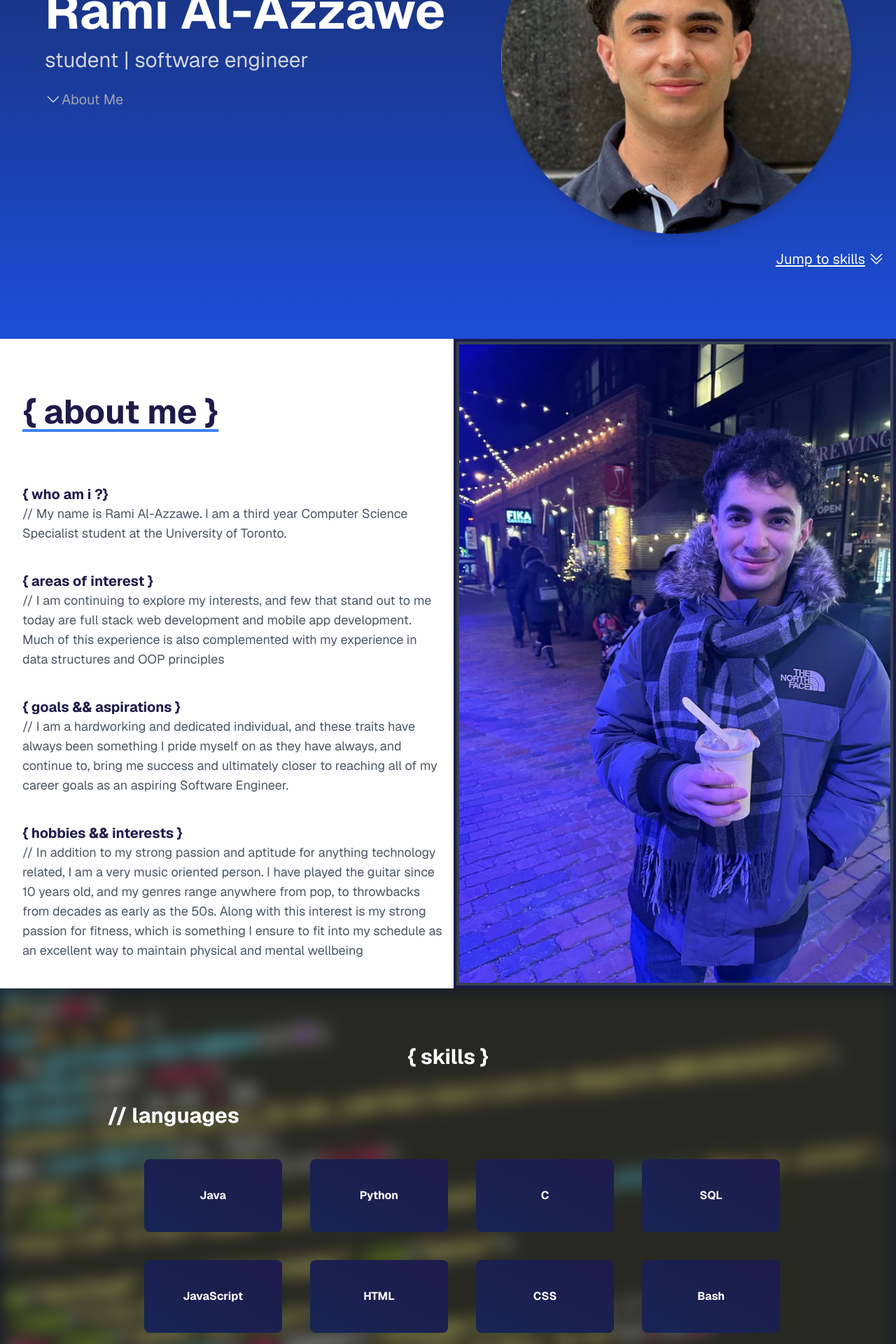
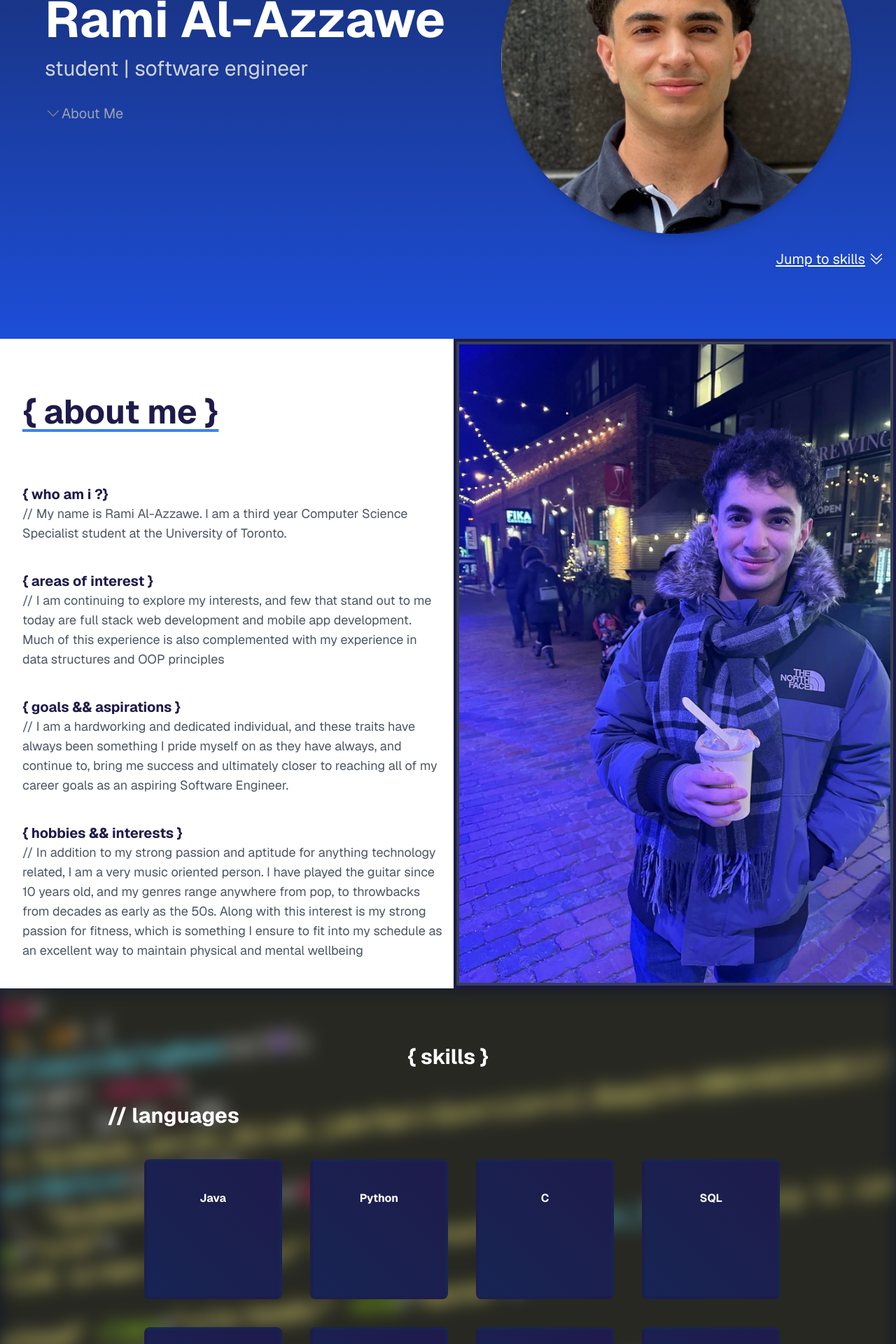
Before and after one commit to razzawe/personalsite, a Next.js app: page / in a window 1280 px wide. Shown: the part 380-2300 px from the top of the page at 70% size. Built offline with nearby package versions, Linux system fonts and the light colour scheme.

Commit message:
feat: finished index page

```diff
--- a/components/NavBar.tsx
+++ b/components/NavBar.tsx
@@ -13,8 +13,8 @@ const Navbar = () => {
           <div className="hidden md:block">
             <div className="ml-10 flex items-baseline space-x-4">
               <Link href="/" className="text-gray-300 hover:text-white px-3 py-2 rounded-md text-sm font-medium">{" / home "}</Link>
+              <Link href="/projects" className="text-gray-300 hover:text-white px-3 py-2 rounded-md text-sm font-medium">{" / projects "}</Link>
               <Link href="/blogs" className="text-gray-300 hover:text-white px-3 py-2 rounded-md text-sm font-medium">{" / blogs "}</Link>
-              <Link href="/projects" className="text-gray-300 hover:text-white px-3 py-2 rounded-md text-sm font-medium">{" / projects "}</Link>
             </div>
           </div>
         </div>
--- a/pages/blogs.tsx
+++ b/pages/blogs.tsx
@@ -1,12 +1,22 @@
 import React from "react";
-import Navbar from "../components/NavBar";
+import NavBar from "../components/NavBar";
+import Head from "next/head";
 export default function Home() {
     return (
+        <div className="min-h-screen bg-gray-900">
+        <Head>
+          <title>Rami Al-Azzawe</title>
+          <meta name="description" content="Personal portfolio of Your Name" />
+          <link rel="icon" href="/favicon.ico" />
+        </Head>
+
+        <NavBar/>
         <section
         id="about"
         className="min-h-screen flex items-center justify-center bg-gradient-to-b from-blue-950 to-blue-700 px-[5vw] py-[5vh]"
       >
         <h1 className="text-center items-center justify-center text-white text-bold text-xl">Coming Soon!</h1>
         </section>
+        </div>
     )
 }
--- a/pages/index.tsx
+++ b/pages/index.tsx
@@ -5,18 +5,25 @@ import Link from "next/link";
 import Navbar from "../components/NavBar";
 import { Reveal } from "../components/Reveal";
 import { RevealLTR } from "../components/RevealLTR";
-import React from "react";
+import React, { useState } from "react";
 
 export default function Home() {
+  const [usageVisible, setUsageVisible] = useState(false)
+
+  const toggleUsageVisible = () => {
+    setUsageVisible(!usageVisible)
+  }
+
+
   const languages = [
-    "Java",
-    "Python",
-    "C",
-    "SQL",
-    "JavaScript",
-    "HTML",
-    "CSS",
-    "Bash",
+    {"id": 0, "language": "Java", "usage": "TAAM Collection Management System"},
+    {"id": 1, "language": "Python", "usage": "UofT Course Website Remodel"},
+    {"id": 2, "language": "C", "usage": "General Experiences"},
+    {"id": 3, "language": "SQL", "usage": "Room.it, ScriptBox Web IDE, UofT Course Website Remodel"},
+    {"id": 4, "language": "JavaScript", "usage": "Portfolio Website, Room.it, ScriptBox Web IDE, UofT Course Website Remodel"},
+    {"id": 5, "language": "HTML", "usage": "Portfolio Website, Room.it, ScriptBox Web IDE, UofT Course Website Remodel"},
+    {"id": 6, "language": "CSS", "usage": "Portfolio Website, Room.it, ScriptBox Web IDE, UofT Course Website Remodel"},
+    {"id": 7, "language": "Bash", "usage": "General Experiences"},
   ];
   const tools = [
     "Git",
@@ -70,17 +77,17 @@ export default function Home() {
                 </h1>
               </RevealLTR>
               <RevealLTR delay={0.75}>
-
                 <p className="text-3xl text-gray-300 mb-8">
                   student | software engineer
-                  <div className="flex items-center mt-6">
+                </p>
+                <div className="flex items-center mt-6">
                   <svg
                     xmlns="http://www.w3.org/2000/svg"
                     fill="none"
                     viewBox="0 0 24 24"
                     stroke-width="1.5"
-                    stroke="currentColor"
-                    class="size-6"
+                    stroke="gray"
+                    className="size-6"
                   >
                     <path
                       stroke-linecap="round"
@@ -95,9 +102,7 @@ export default function Home() {
                   >
                     {"About Me"}
                   </Link>
-                  </div>
-                </p>
-
+                </div>
               </RevealLTR>
               {/* About Me Section */}
             </div>
@@ -234,12 +239,17 @@ export default function Home() {
               </h2>
             </div>
             <div className="flex flex-col space-y-8 w-4/5 mx-auto relative">
-              <h1 className="text-3xl font-bold">// languages</h1>
+              <div className="justify-center">
+                <h1 className="text-3xl font-bold">// languages</h1>
+              </div>
 
               <div className="grid grid-cols-4 gap-4 ml-10">
                 {languages.map((language, index) => (
-                  <div className="text-center font-bold bg-red-500 p-6 pt-10 pb-10 m-3 rounded-lg bg-gradient-to-tr from-blue-950 to-indigo-950 ">
-                    {language}
+                  <div className="group items-center justify-center text-center font-bold bg-red-500 p-6 pt-10 pb-10 m-3 rounded-lg bg-gradient-to-tr from-blue-950 to-indigo-950 border-4 border-transparent transition-colors duration-300 hover:border-white ">
+                    {language.language}
+                    <div className="flex items-center justify-center opacity-0 group-hover:opacity-100 transition-opacity duration-300">
+                      <p className="text-gray-400 text-sm mt-2 ">Used in: {language.usage}</p>
+                    </div>
                   </div>
                 ))}
               </div>
--- a/pages/projects.tsx
+++ b/pages/projects.tsx
@@ -1,12 +1,32 @@
 import React from "react";
-import Navbar from "../components/NavBar";
+import NavBar from "../components/NavBar";
+import Head from "next/head";
+
+
 export default function Home() {
+    const projects = [{"id": 0, "name": " ", "languages": [], "picture": "" },
+    {"id": 0, "name": " ", "languages": [], "picture": "" },
+    {"id": 0, "name": " ", "languages": [], "picture": "" },
+    {"id": 0, "name": " ", "languages": [], "picture": "" },
+  ]
     return (
+        <div className="min-h-screen bg-gray-900">
+        <Head>
+          <title>Rami Al-Azzawe</title>
+          <meta name="description" content="Personal portfolio of Your Name" />
+          <link rel="icon" href="/favicon.ico" />
+        </Head>
+
+        <NavBar/>
         <section
+
         id="about"
         className="min-h-screen flex items-center justify-center bg-gradient-to-b from-blue-950 to-blue-700 px-[5vw] py-[5vh]"
       >
         <h1 className="text-center items-center justify-center text-white text-bold text-xl">Coming Soon!</h1>
+
+
         </section>
+        </div>
     )
 }
```
